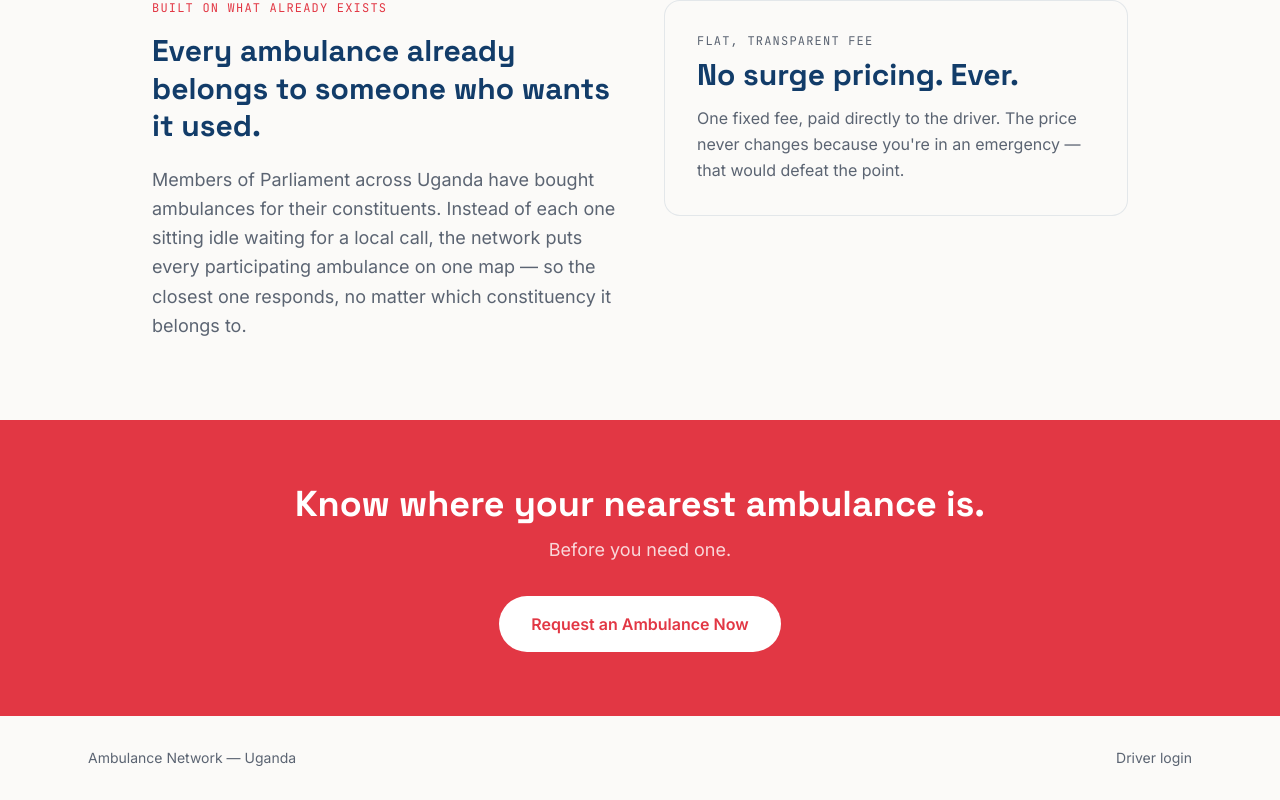
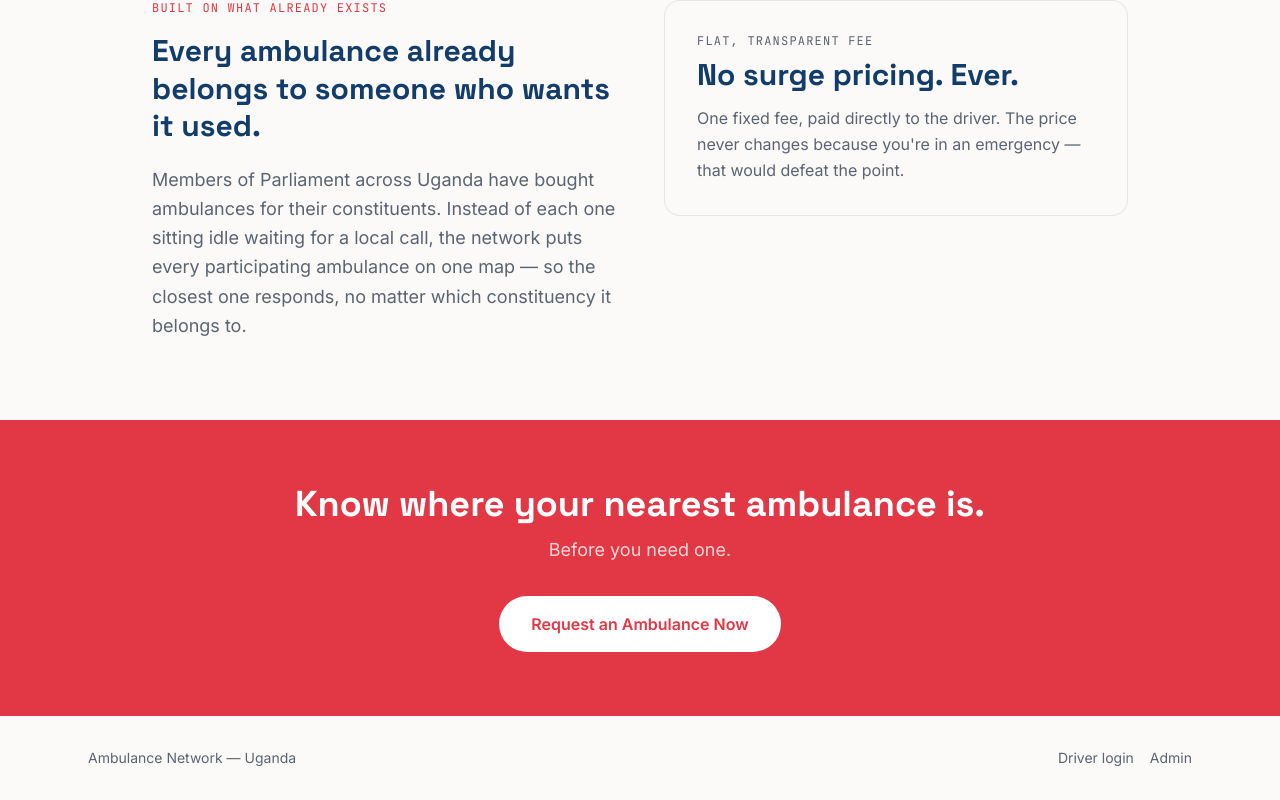
Before and after one commit to johnejalu-cell/Ambulance-network, a Next.js app: page / in a window 1280 px wide. Shown: the part 1604-2404 px from the top of the page. Built offline with nearby package versions, Linux system fonts and the light colour scheme.

Commit message:
Add Admin link to footer in page.tsx

```diff
--- a/app/page.tsx
+++ b/app/page.tsx
@@ -152,7 +152,10 @@ export default function Home() {
 
       <footer className="max-w-6xl mx-auto px-6 py-8 flex justify-between items-center text-sm text-slate">
         <span>Ambulance Network — Uganda</span>
-        <Link href="/driver" className="hover:text-midnight transition">Driver login</Link>
+        <div className="flex gap-4">
+          <Link href="/driver" className="hover:text-midnight transition">Driver login</Link>
+          <Link href="/admin" className="hover:text-midnight transition">Admin</Link>
+        </div>
       </footer>
     </main>
   );
```
